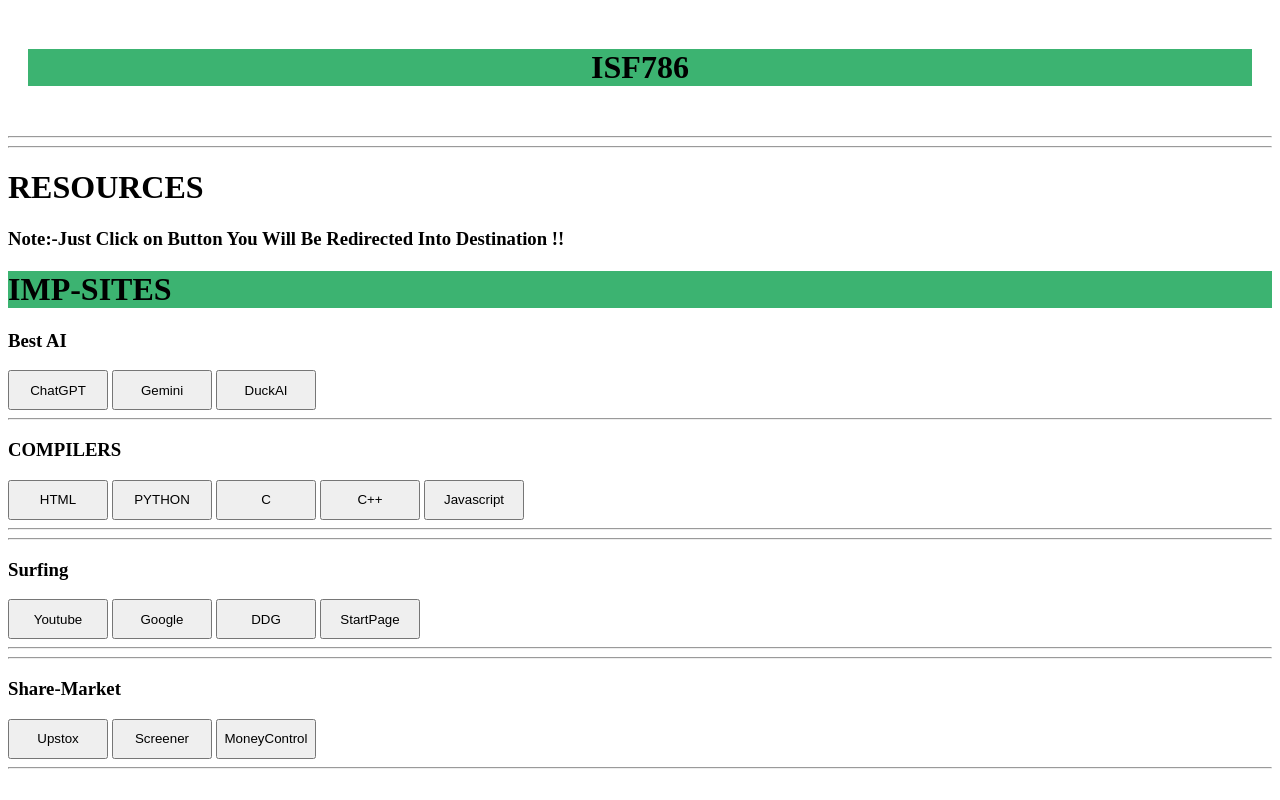
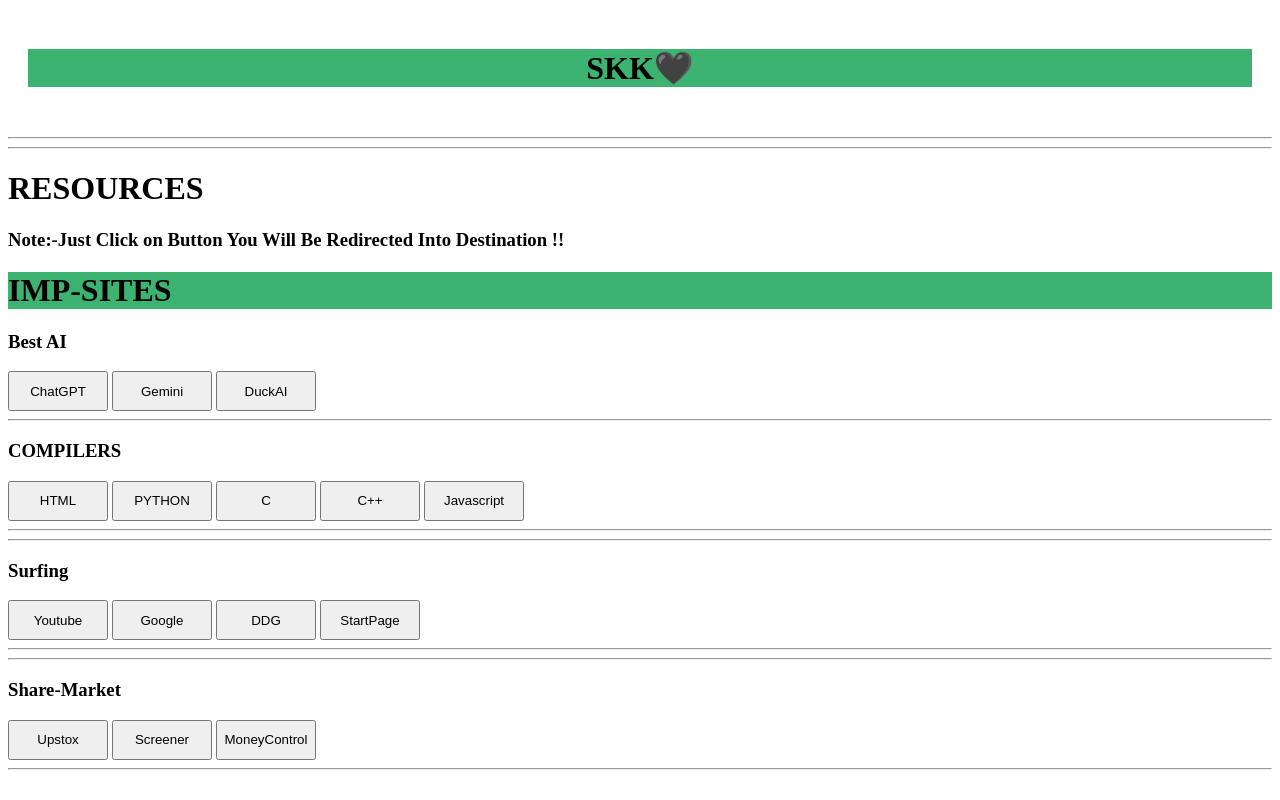
Before and after one commit to shanikushwaha706/bookmarks, a plain HTML site: page index.html in a window 1280 px wide. Drawn offline with Linux system fonts and the light colour scheme.

Commit message:
Update and rename bookmarks.html to index.html

```diff
--- a/bookmarks.html
+++ b/index.html
@@ -5,7 +5,7 @@
         "padding: 20px; text-align: center;
         max-width: 500; margin:0 auto;">
   <header>
-  <h1 style="background-color:mediumseagreen;"><strong>ISF786</strong></h1>
+  <h1 style="background-color:mediumseagreen;"><strong>SKK🖤</strong></h1>
 </header>
       </div>
 <hr>
```
